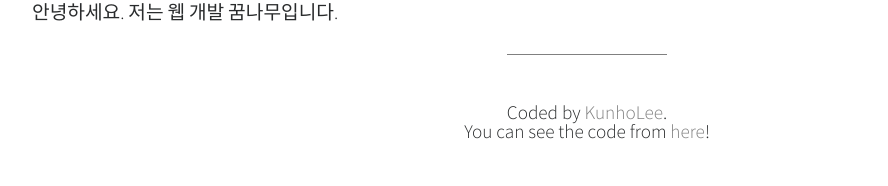
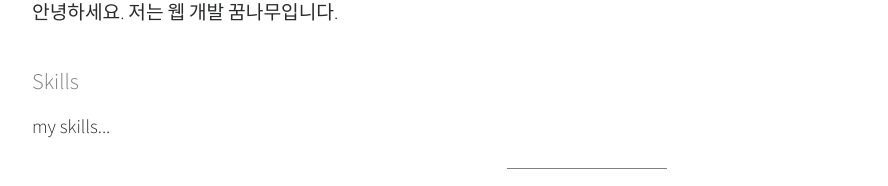
Before and after one commit to daengdaengLee/portfolio, a Vue app: page /portfolio/about in a window 1280 px wide. Shown: the part 701-887 px from the top of the page, without its empty margins (53-941 px from the left). Built offline with nearby package versions, Linux system fonts and the light colour scheme; the HTML template or start-up script is replaced by a standard one.

Commit message:
Skills 컴포넌트 생성 및 등록

```diff
--- a/src/components/PortfolioAbout/PortfolioAbout.vue
+++ b/src/components/PortfolioAbout/PortfolioAbout.vue
@@ -1,17 +1,20 @@
 <template>
   <section class="PortfolioAbout">
     <h2 class="HeadingText text-center py-3">About</h2>
-    <about-me />
+    <about-me class="mb-5" />
+    <skills />
   </section>
 </template>
 
 <script>
 import AboutMe from './AboutMe/AboutMe';
+import Skills from './Skills/Skills';
 
 export default {
   name: 'PortflioAbout',
   components: {
     AboutMe,
+    Skills,
   },
 };
 </script>
--- /dev/null
+++ b/src/components/PortfolioAbout/Skills/Skills.vue
@@ -0,0 +1,24 @@
+<template>
+  <section class="Skills">
+    <h3 class="HeadingText my-4">Skills</h3>
+    <p class="MainText">my skills...</p>
+  </section>
+</template>
+
+<script>
+export default {
+  name: 'Skills',
+};
+</script>
+
+<style scoped>
+.Skills .HeadingText {
+  font-size: 1.4rem;
+  font-weight: 300;
+  color: gray;
+}
+.Skills .MainText {
+  font-size: 1.2rem;
+  font-weight: 300;
+}
+</style>
```
